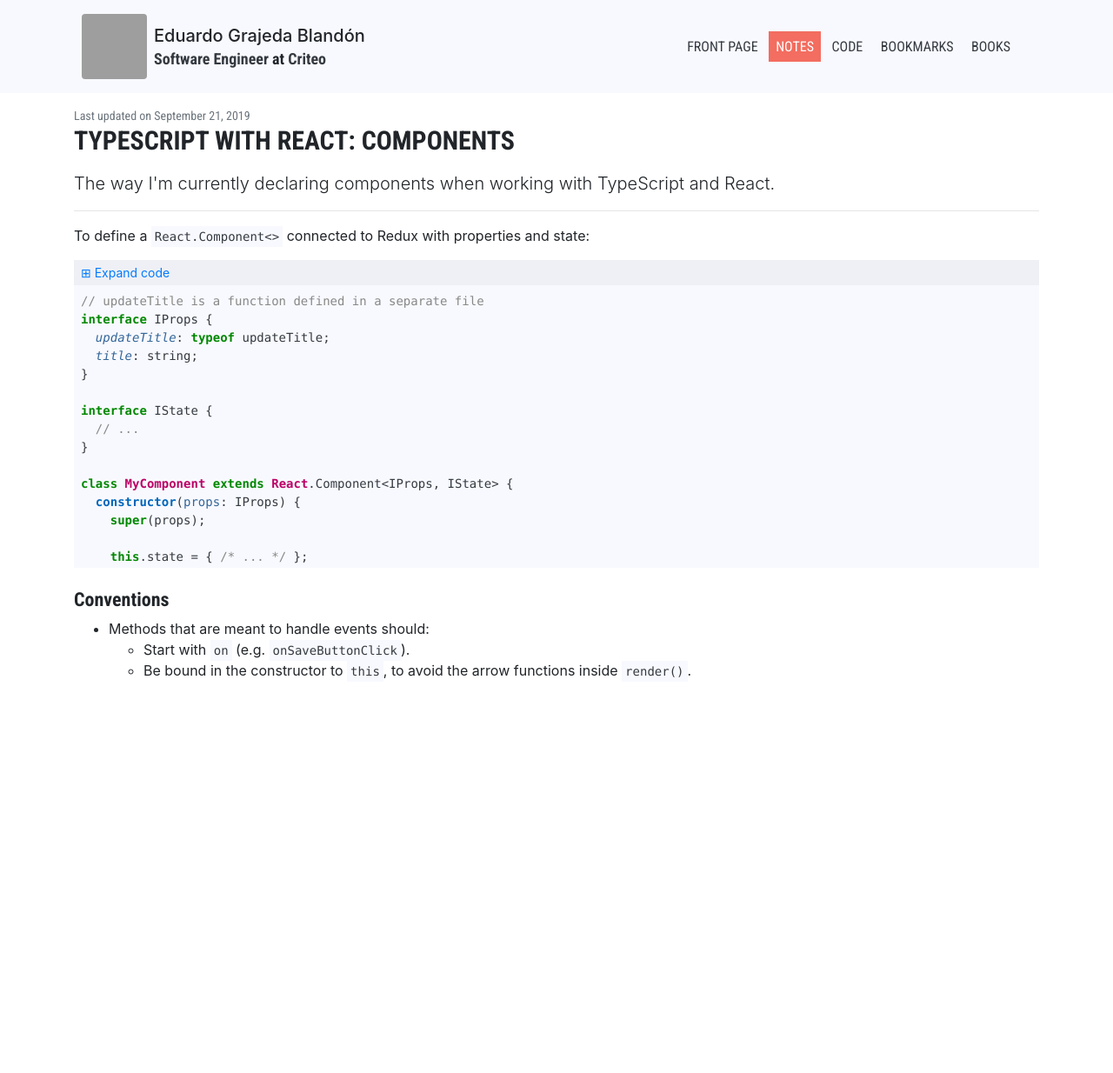
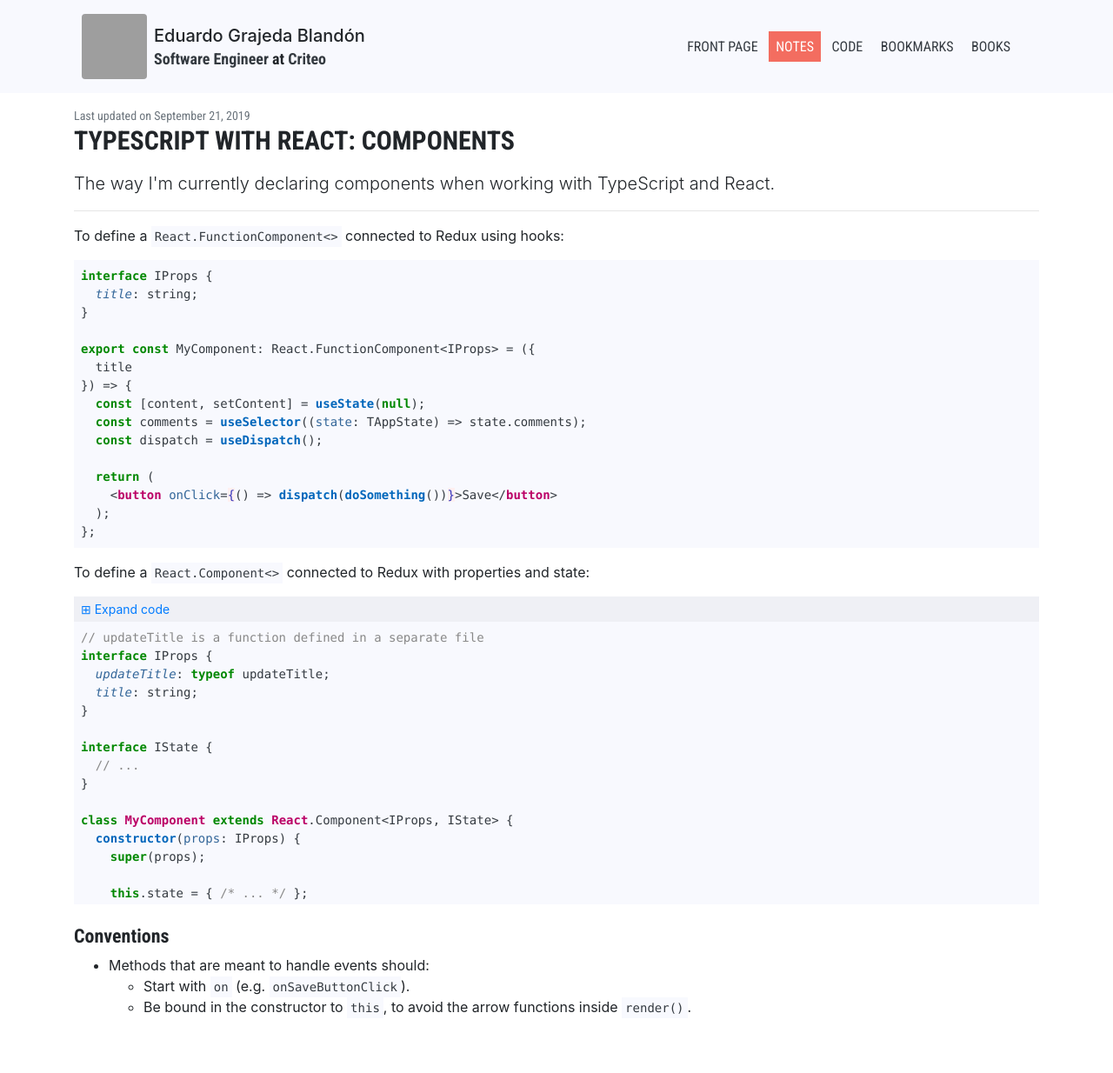
Before and after one commit to egrajeda/www, a Jekyll site: the page built from _notes/typescript-react-components.md, in a window 1280 px wide. Shown: the whole page at 87% size. Built offline with Jekyll 4.4.1, drawn with Linux system fonts in a browser that asks for light colours; before the commit the page ends 900 px from its top, so only the background shows below that; grey boxes are pictures that could not be loaded.

Commit message:
Add React.FunctionComponent<> usages

````diff
--- a/_notes/typescript-react-components.md
+++ b/_notes/typescript-react-components.md
@@ -12,6 +12,26 @@ break: true
 </p>
 
 <hr />
+
+To define a `React.FunctionComponent<>` connected to Redux using hooks:
+
+```jsx
+interface IProps {
+  title: string;
+}
+
+export const MyComponent: React.FunctionComponent<IProps> = ({
+  title
+}) => {
+  const [content, setContent] = useState(null);
+  const comments = useSelector((state: TAppState) => state.comments);
+  const dispatch = useDispatch();
+
+  return (
+    <button onClick={() => dispatch(doSomething())}>Save</button>
+  );
+};
+```
 
 To define a `React.Component<>` connected to Redux with properties and state:
 
````
